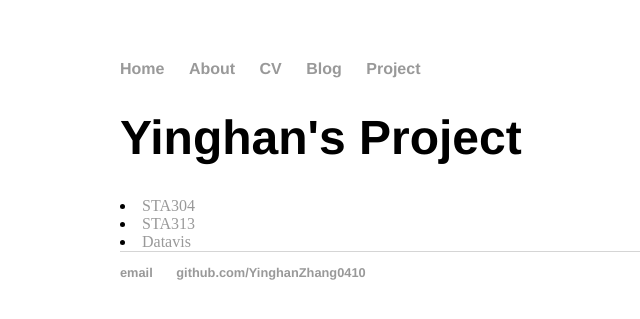
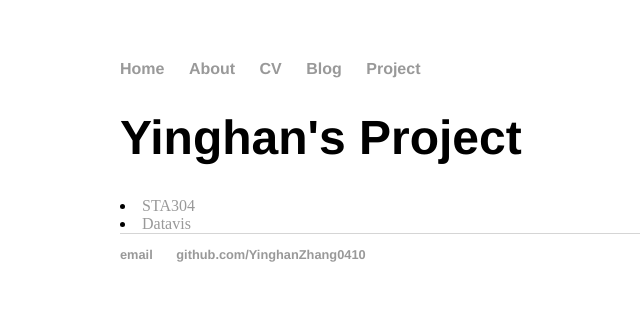
Before and after one commit to YinghanZhang0410/YinghanZhang0410.github.io, a Jekyll site: the page built from project/index.html, in a window 1280 px wide. Shown: the top 319 px of the page, without its empty margins (72-712 px from the left). Built offline with Jekyll 4.4.1, drawn with Linux system fonts in a browser that asks for light colours.

Commit message:
Update index.html

```diff
--- a/project/index.html
+++ b/project/index.html
@@ -5,6 +5,5 @@ title: Yinghan's Project
 	<h1>{{ page.title }}</h1>
 	<body>
 		<li><a href="https://yinghan-zhang-final-project.netlify.app/">STA304</a></li>
-		<li><a href="https://samlmy.github.io/STA313Final/">STA313</a></li>
-		<li><a href="https://yinghanzhang0410.github.io/yhz.datavis.genderinjustice/">Datavis</a></li>
+		<li><a href="https://yinghanzhang0410.github.io/datavis.genderinjustice/">Datavis</a></li>
 	</body>
```
